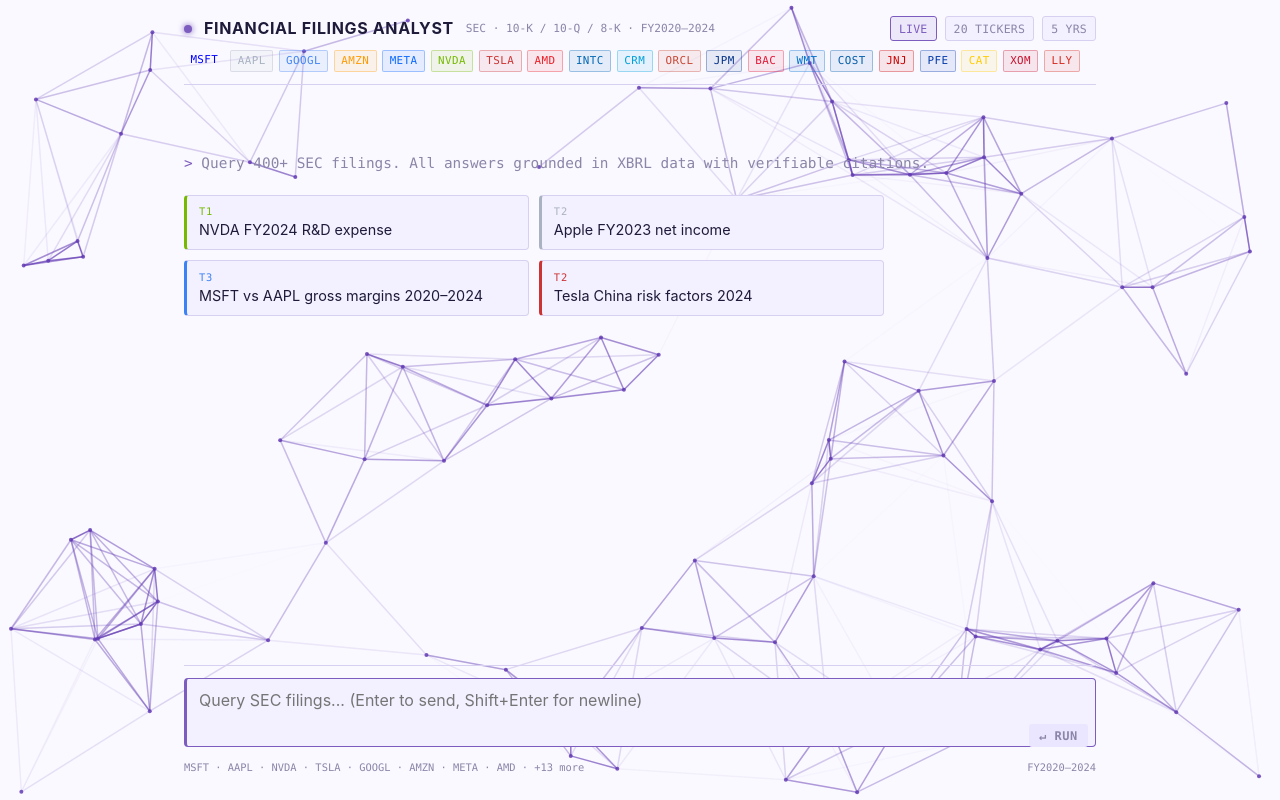
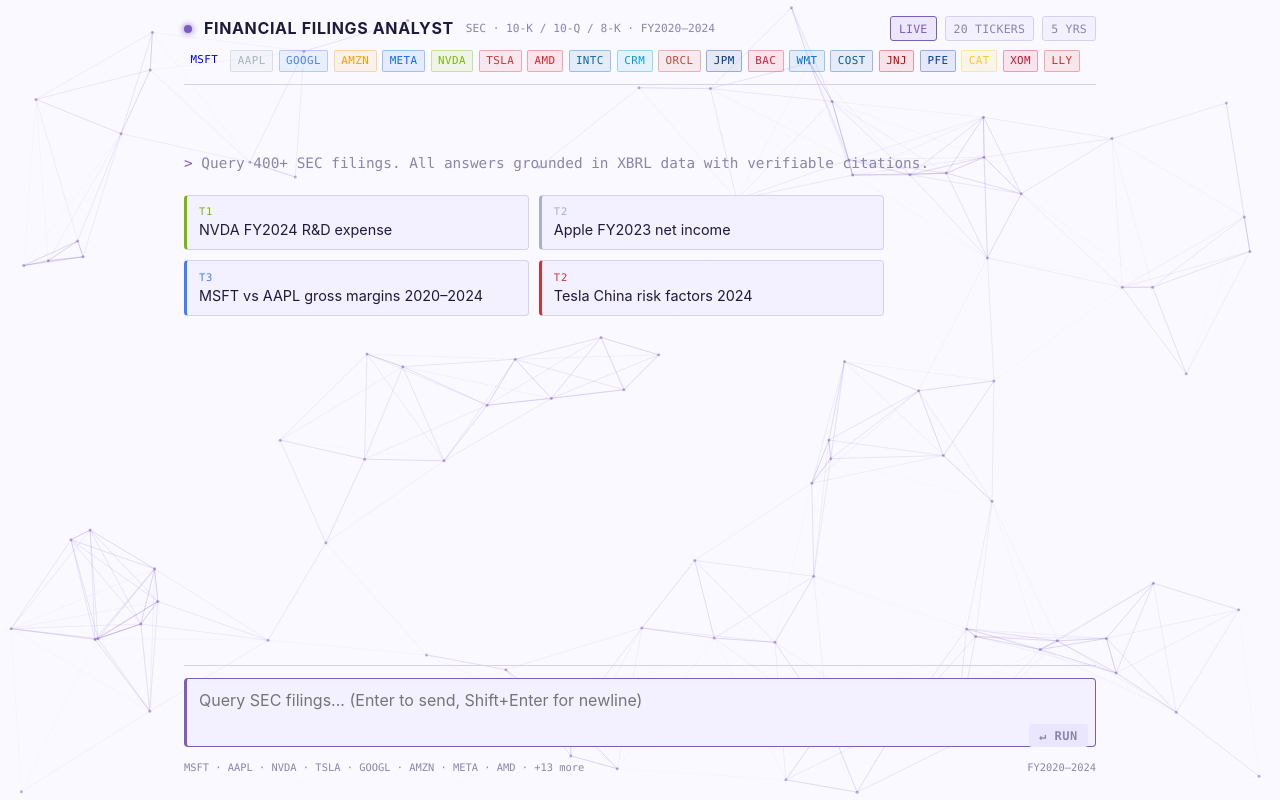
Before and after one commit to Ananya-d14/financial-filings-agent, a Next.js app in the folder frontend/: page / in a window 1280 px wide. Built offline with nearby package versions, Linux system fonts and the light colour scheme.

Commit message:
Soften geometric lines: opacity 0.35, lineWidth 0.8, dot opacity 0.40

```diff
--- a/frontend/components/BackgroundCanvas.tsx
+++ b/frontend/components/BackgroundCanvas.tsx
@@ -65,10 +65,10 @@
           const dist = Math.sqrt(dx * dx + dy * dy);
 
           if (dist < CONNECTION_DISTANCE) {
-            const alpha = (1 - dist / CONNECTION_DISTANCE) * 0.85;
+            const alpha = (1 - dist / CONNECTION_DISTANCE) * 0.35;
             ctx!.beginPath();
             ctx!.strokeStyle = `rgba(${LINE_COLOR}, ${alpha})`;
-            ctx!.lineWidth = 1.5;
+            ctx!.lineWidth = 0.8;
             ctx!.moveTo(particles[i].x, particles[i].y);
             ctx!.lineTo(particles[j].x, particles[j].y);
             ctx!.stroke();
@@ -79,8 +79,8 @@
       // Draw particle dots
       for (const p of particles) {
         ctx!.beginPath();
-        ctx!.arc(p.x, p.y, 2, 0, Math.PI * 2);
-        ctx!.fillStyle = `rgba(${LINE_COLOR}, 0.85)`;
+        ctx!.arc(p.x, p.y, 1.5, 0, Math.PI * 2);
+        ctx!.fillStyle = `rgba(${LINE_COLOR}, 0.40)`;
         ctx!.fill();
       }
 
```
